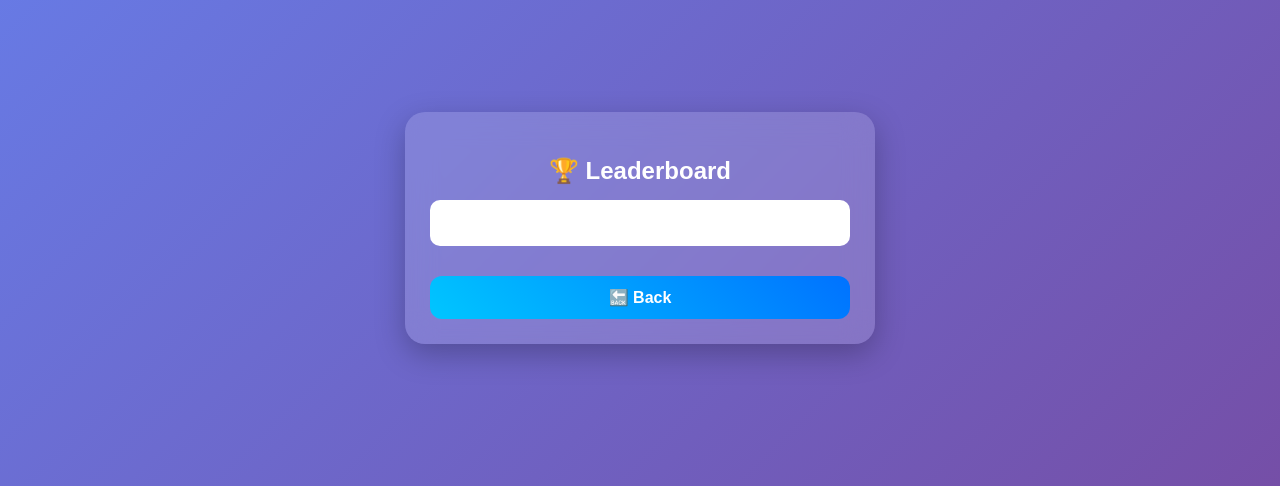
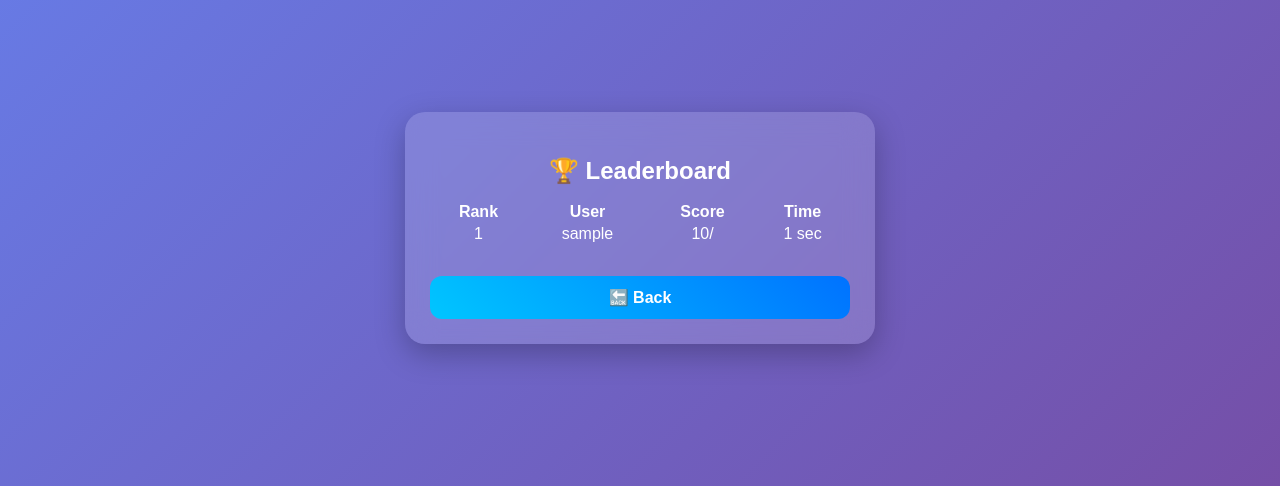
Before and after one commit to chopadebhumika8-commits/Quiz_app, a Flask app: page /leaderboard in a window 1280 px wide. Shown: the part 172-658 px from the top of the page. Run offline with Flask 3, Linux system fonts and the light colour scheme; the visitor is signed in with stand-in values (Sample User, id 1); tables that the repository leaves empty hold one stand-in row (values such as "Sample post").

Commit message:
Update leaderboard.html

```diff
--- a/templates/leaderboard.html
+++ b/templates/leaderboard.html
@@ -10,7 +10,9 @@
 
 <h2>🏆 Leaderboard</h2>
 
-<table style="width:100%; text-align:center; background:white; border-radius:10px;">
+{% if users %}
+<table style="width:100%; text-align:center; color:white;">
+
 <tr>
 <th>Rank</th>
 <th>User</th>
@@ -29,6 +31,10 @@
 
 </table>
 
+{% else %}
+<p>No data available</p>
+{% endif %}
+
 <br>
 
 <a href="{{ url_for('dashboard') }}">
```
Lines whose indentation alone changed are shown as unchanged.
